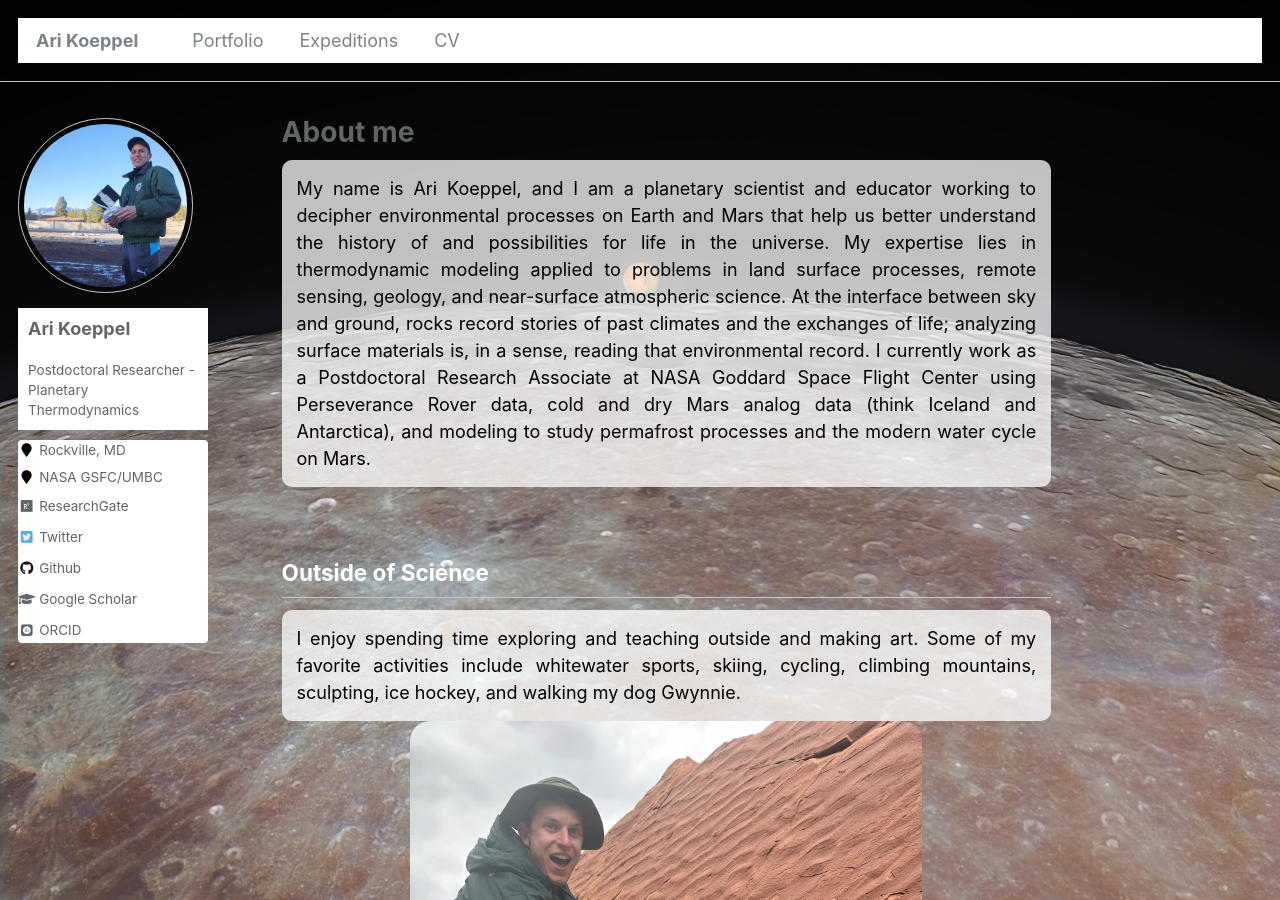
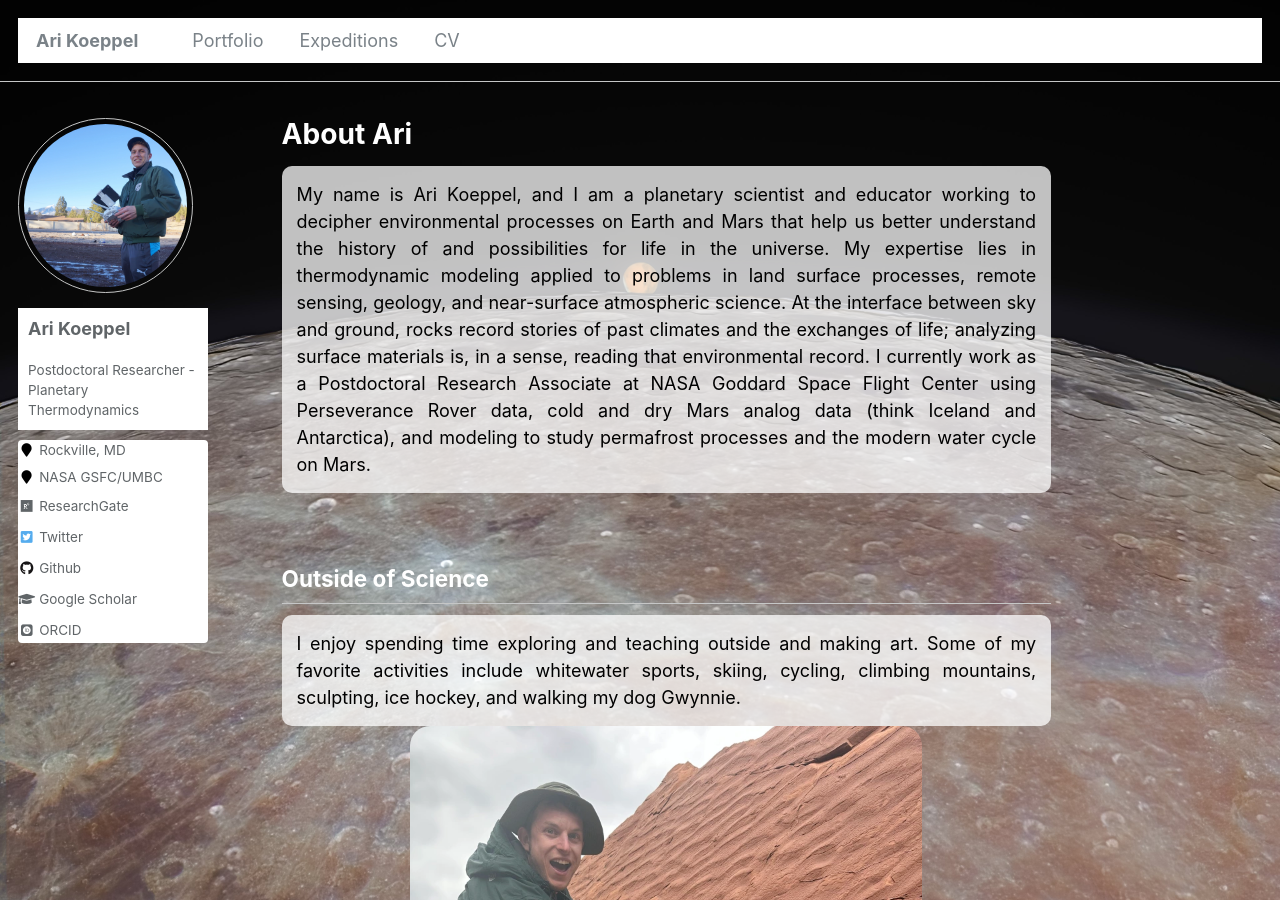
Before and after one commit to ahdkoeppel/ahdkoeppel.github.io, a Jekyll site: the page built from _pages/about.md, in a window 1280 px wide and 900 px high. Built offline with Jekyll 4.4.1, drawn with Linux system fonts in a browser that asks for light colours; some web fonts are replaced.

Commit message:
header change

```diff
--- a/_pages/about.md
+++ b/_pages/about.md
@@ -1,6 +1,5 @@
 ---
 permalink: /
-title: "About me"
 excerpt: "Ari Koeppel"
 author_profile: true
 redirect_from:
@@ -8,6 +7,7 @@ redirect_from:
   - /about.html
 
 ---
+<h1 style="text-align: justify;color:White;">About Ari</h1>
 
 <style>
 body {
```
